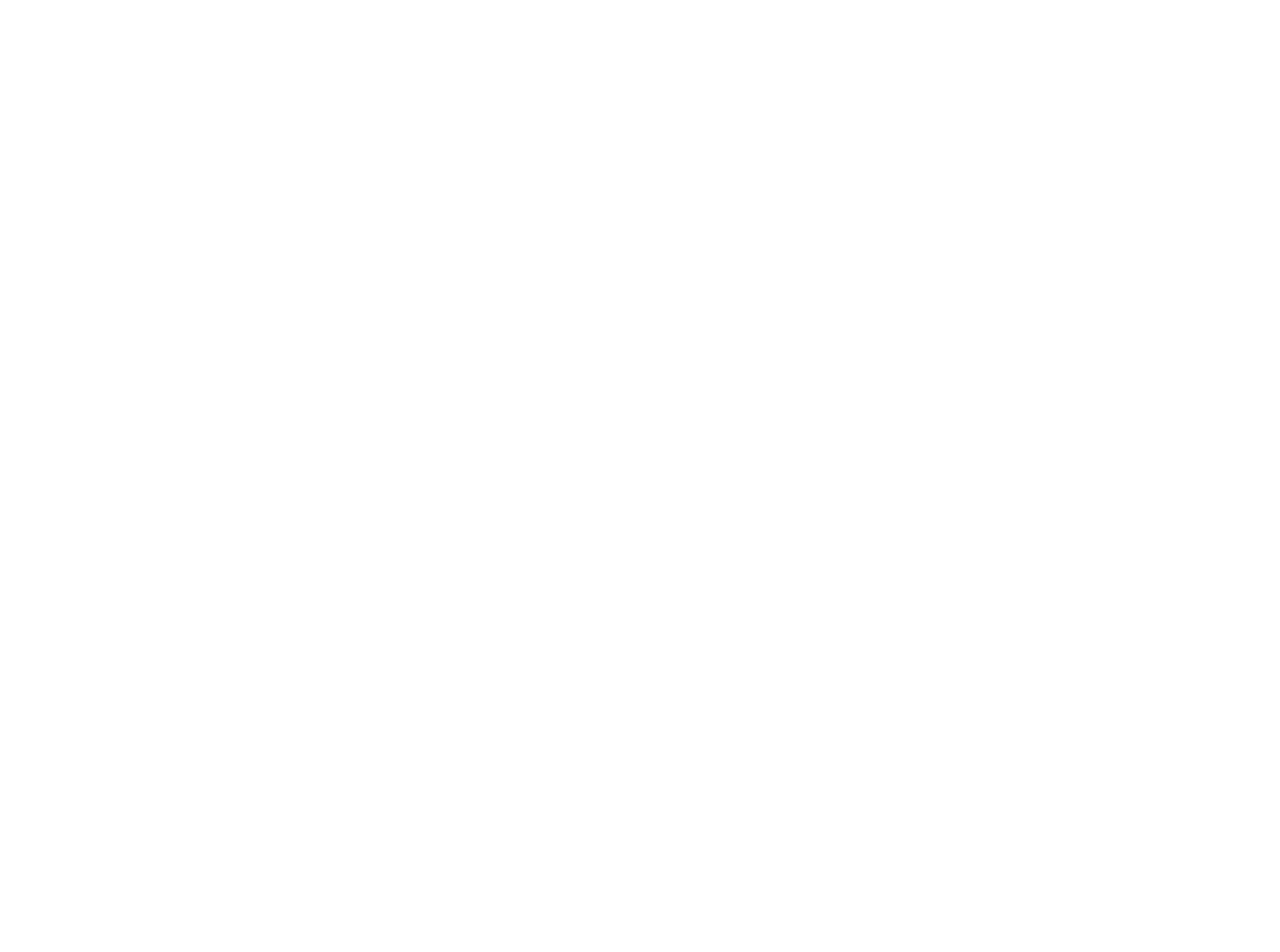
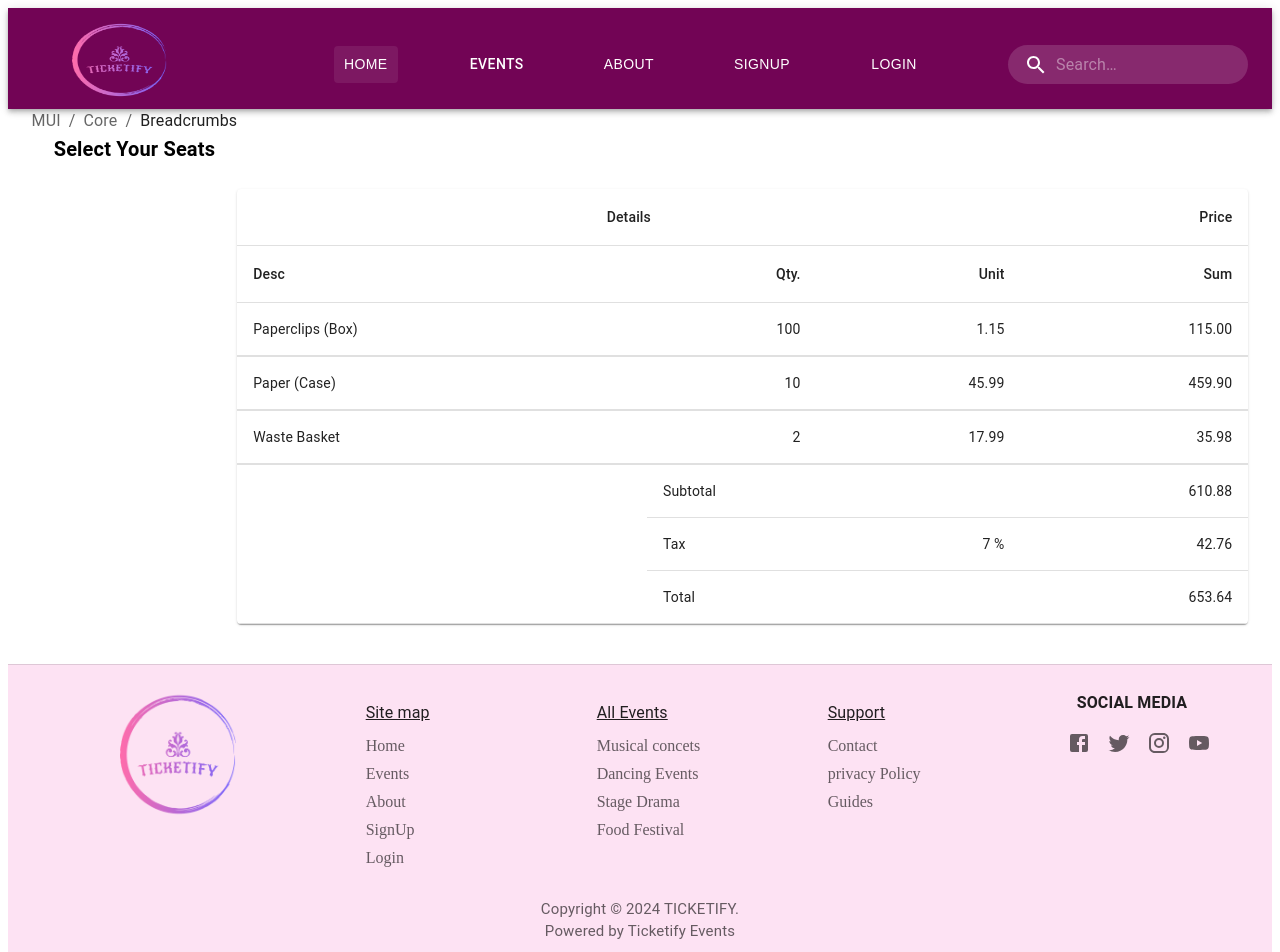
Before and after one commit to UththaraMadubhashini/event-ticket-booking-system, a React (Create React App) app: page /bookings in a window 1280 px wide. Before the commit this address had no page. Shown: the top 952 px of the page. Before the commit the page ends 800 px from the top, so only its background shows below. Built offline with nearby package versions, Linux system fonts and the light colour scheme.

Commit message:
issue corrections

```diff
--- a/src/Components/Footer/Footer.js
+++ b/src/Components/Footer/Footer.js
@@ -23,72 +23,70 @@ const Footer = () => {
   return (
     <Box
     sx={{
-        bgcolor: "background.paper",
+      bgcolor: "#FDE2F3",
       color: "text.secondary",
       py: 3,
       borderTop: "1px solid",
       borderColor: "divider",
-        mt: 5, // Adding top margin
+      mt: 5,
     }}
     >
       <Container maxWidth={false}>
         <Grid container spacing={2} justifyContent="space-between">
-          <Grid item xs={12} sm={6} md={3}>
+          <Grid item xs={12} sm={6} md={3} sx={{ textAlign: 'center' }}>
             <div>
-              <Link to="/home">
-              <img className="img" width="40%" src={Logo} alt="Logo"/>
-              </Link>
+              <img className="img" width="40%" src={Logo} alt="Logo" style={{ marginLeft: 'auto' }}/>
             </div>
 
           </Grid>
           <Grid item xs={5} sm={3} md={2}>
-            <Typography variant="subtitle1" color="text.primary" gutterBottom>
+            <Typography variant="subtitle1" color="text.primary" gutterBottom sx={{ mt: "10px", textDecoration: 'underline' }}>
               Site map
             </Typography>
-            <Link href="/home" color="inherit" display="block">
+            <Link href="/home" color="inherit" sx={{ mt: "10px", textDecoration: 'none' }} display="block">
               Home
             </Link>
-            <Link href="/all-events" color="inherit" sx={{ mt: "10px" }} display="block">
+            <Link href="/all-events" color="inherit" sx={{ mt: "10px", textDecoration: 'none' }} display="block">
               Events
             </Link>
-            <Link href="/about" color="inherit" sx={{ mt: "10px" }} display="block">
+            <Link href="/about" color="inherit" sx={{ mt: "10px", textDecoration: 'none' }} display="block">
               About
             </Link>
-            <Link href="/signup" color="inherit" sx={{ mt: "10px" }} display="block">
+            <Link href="/signup" color="inherit" sx={{ mt: "10px", textDecoration: 'none' }} display="block">
               SignUp
             </Link>
-            <Link href="/login" color="inherit" sx={{ mt: "10px" }} display="block">
+            <Link href="/login" color="inherit" sx={{ mt: "10px", textDecoration: 'none' }} display="block">
               Login
             </Link>
           </Grid>
           <Grid item xs={5} sm={3} md={2}>
-            <Typography variant="subtitle1" color="text.primary" gutterBottom>
+            <Typography variant="subtitle1" color="text.primary" gutterBottom sx={{ mt: "10px", textDecoration: 'underline' }}>
               All Events
             </Typography>
-            <Link href="#" color="inherit" sx={{ mt: "10px" }} display="block">
+            <Link href="/musical" color="inherit" sx={{ mt: "10px", textDecoration: 'none' }} display="block">
               Musical concets
             </Link>
-            <Link href="#" color="inherit" sx={{ mt: "10px" }} display="block">
+            <Link href="/dancing" color="inherit" sx={{ mt: "10px", textDecoration: 'none' }} display="block">
               Dancing Events
             </Link>
-            <Link href="#" color="inherit" sx={{ mt: "10px" }} display="block">
+            <Link href="/stage-drama" color="inherit" sx={{ mt: "10px", textDecoration: 'none' }} display="block">
               Stage Drama
             </Link>
-            <Link href="#" color="inherit" sx={{ mt: "10px" }} display="block">
+            <Link href="/food-festival" color="inherit" sx={{ mt: "10px", textDecoration: 'none' }} display="block">
               Food Festival
             </Link>
           </Grid>
           <Grid item xs={5} sm={3} md={2}>
-            <Typography variant="subtitle1" color="text.primary" gutterBottom>
+            <Typography variant="subtitle1" color="text.primary" gutterBottom sx={{ mt: "10px", textDecoration: 'underline' }}>
               Support
             </Typography>
-            <Link href="#" color="inherit" sx={{ mt: "10px" }} display="block">
+            <Link href="#" color="inherit" sx={{ mt: "10px", textDecoration: 'none' }} display="block">
               Contact
             </Link>
-            <Link href="#" color="inherit" sx={{ mt: "10px" }} display="block">
+            <Link href="#" color="inherit" sx={{ mt: "10px", textDecoration: 'none' }} display="block">
               privacy Policy
             </Link>
-            <Link href="#" color="inherit" sx={{ mt: "10px" }} display="block">
+            <Link href="#" color="inherit" sx={{ mt: "10px", textDecoration: 'none' }} display="block">
               Guides
             </Link>
           </Grid>
--- a/src/Components/Header/Header.js
+++ b/src/Components/Header/Header.js
@@ -12,7 +12,7 @@ import InputBase from '@mui/material/InputBase';
 import { styled, alpha } from '@mui/material/styles';
 import logo from '../../Assets/Images/Logo.png';
 
-const pages = ['Home', 'Events', 'ContactUs', 'SignUp', 'Login'];
+const pages = ['Home', 'Events', 'About', 'SignUp', 'Login'];
 
 const Search = styled('div')(({ theme }) => ({
   position: 'relative',
--- /dev/null
+++ b/src/Pages/About.js
@@ -0,0 +1,11 @@
+import React from 'react'
+
+const About = () => {
+  return (
+    <div>
+      about
+    </div>
+  )
+}
+
+export default About
--- /dev/null
+++ b/src/Pages/Booking.js
@@ -0,0 +1,121 @@
+import * as React from 'react';
+import Typography from '@mui/material/Typography';
+import Breadcrumbs from '@mui/material/Breadcrumbs';
+import Link from '@mui/material/Link';
+import Table from '@mui/material/Table';
+import TableBody from '@mui/material/TableBody';
+import TableCell from '@mui/material/TableCell';
+import TableContainer from '@mui/material/TableContainer';
+import TableHead from '@mui/material/TableHead';
+import TableRow from '@mui/material/TableRow';
+import Paper from '@mui/material/Paper';
+
+//Breadcrumbs
+function handleClick(event) {
+  event.preventDefault();
+  console.info('You clicked a breadcrumb.');
+}
+
+//Create table
+const TAX_RATE = 0.07;
+
+function ccyFormat(num) {
+  return `${num.toFixed(2)}`;
+}
+
+function priceRow(qty, unit) {
+  return qty * unit;
+}
+
+function createRow(desc, qty, unit) {
+  const price = priceRow(qty, unit);
+  return { desc, qty, unit, price };
+}
+
+function subtotal(items) {
+  return items.map(({ price }) => price).reduce((sum, i) => sum + i, 0);
+}
+
+const rows = [
+  createRow('Paperclips (Box)', 100, 1.15),
+  createRow('Paper (Case)', 10, 45.99),
+  createRow('Waste Basket', 2, 17.99),
+];
+
+const invoiceSubtotal = subtotal(rows);
+const invoiceTaxes = TAX_RATE * invoiceSubtotal;
+const invoiceTotal = invoiceTaxes + invoiceSubtotal;
+
+export default function Booking() {
+  return (
+    <div style={{ display: 'flex', justifyContent: 'center' }}>
+      {/* Breadcrumb */}
+      <div role="presentation" onClick={handleClick}>
+        <Breadcrumbs aria-label="breadcrumb">
+          <Link underline="hover" color="inherit" href="/">
+            MUI
+          </Link>
+          <Link
+            underline="hover"
+            color="inherit"
+            href="/material-ui/getting-started/installation/"
+          >
+            Core
+          </Link>
+          <Typography color="text.primary">Breadcrumbs</Typography>
+        </Breadcrumbs>
+
+        <Typography variant="h6" gutterBottom sx={{ fontWeight: '700', textAlign:'center' }}>
+          Select Your Seats
+        </Typography>
+      </div>
+
+      {/* Table */}
+      <TableContainer component={Paper} sx={{ width: '80%', marginTop: '80px' }}>
+        <Table aria-label="spanning table">
+          <TableHead>
+            <TableRow>
+              <TableCell align="center" colSpan={3}>
+                Details
+              </TableCell>
+              <TableCell align="right">Price</TableCell>
+            </TableRow>
+            <TableRow>
+              <TableCell>Desc</TableCell>
+              <TableCell align="right">Qty.</TableCell>
+              <TableCell align="right">Unit</TableCell>
+              <TableCell align="right">Sum</TableCell>
+            </TableRow>
+          </TableHead>
+          <TableBody>
+            {rows.map((row) => (
+              <TableRow
+                key={row.desc}
+                sx={{ borderBottom: '2px solid rgba(0, 0, 0, 0.12)' }}
+              >
+                <TableCell>{row.desc}</TableCell>
+                <TableCell align="right">{row.qty}</TableCell>
+                <TableCell align="right">{row.unit}</TableCell>
+                <TableCell align="right">{ccyFormat(row.price)}</TableCell>
+              </TableRow>
+            ))}
+            <TableRow>
+              <TableCell rowSpan={3} />
+              <TableCell colSpan={2}>Subtotal</TableCell>
+              <TableCell align="right">{ccyFormat(invoiceSubtotal)}</TableCell>
+            </TableRow>
+            <TableRow>
+              <TableCell>Tax</TableCell>
+              <TableCell align="right">{`${(TAX_RATE * 100).toFixed(0)} %`}</TableCell>
+              <TableCell align="right">{ccyFormat(invoiceTaxes)}</TableCell>
+            </TableRow>
+            <TableRow>
+              <TableCell colSpan={2}>Total</TableCell>
+              <TableCell align="right">{ccyFormat(invoiceTotal)}</TableCell>
+            </TableRow>
+          </TableBody>
+        </Table>
+      </TableContainer>
+    </div>
+  );
+}
--- a/src/Pages/ContactUs.js
+++ /dev/null
@@ -1,9 +0,0 @@
-import React from 'react'
-
-const ContactUs = () => {
-  return (
-    <div>Contact Us</div>
-  )
-}
-
-export default ContactUs
--- a/src/Router/Routers.js
+++ b/src/Router/Routers.js
@@ -1,7 +1,6 @@
 import React from "react";
 import { Routes, Route, Navigate } from "react-router-dom";
 // import AdminLogin from "../Admin/adminLogin";
-import ContactUs from "../Pages/ContactUs";
 import DancingEvents from "../Pages/DancingEvents";
 import FoodFestival from "../Pages/FoodFestival";
 import MusicalEvents from "../Pages/MusicalEvents";
@@ -20,6 +19,8 @@ import AllEvents from "../Pages/AllEvents";
 import BuyTickets from "../Pages/BuyTickets";
 import HanthanetaPayana from "../Pages/HanthanetaPayana";
 import BassEnigma from "../Pages/BassEnigma";
+import About from "../Pages/About";
+import Booking from "../Pages/Booking";
 
 const Routers = () => {
   return (
@@ -27,8 +28,9 @@ const Routers = () => {
       <Route path="/" element={<Layout/>}>
         <Route path="/" element={<Navigate to="/home" />} />
         <Route path="/home" element={<Home/>} />
-        <Route path="/contactus" element={<ContactUs/>} />
+        <Route path="/about" element={<About/>} />
         <Route path="/seat-selection" element={<SeatSelection/>} />
+        <Route path="/bookings" element={<Booking/>} />
         <Route path="/signup" element={<SignUp/>} />
         <Route path="/login" element={<Login/>} />
         <Route path="/card" element={<EventCards/>} />
```
Also changed, not shown: src/Pages/Home.js (+4 -5 lines). Lines whose indentation alone changed are shown as unchanged.
